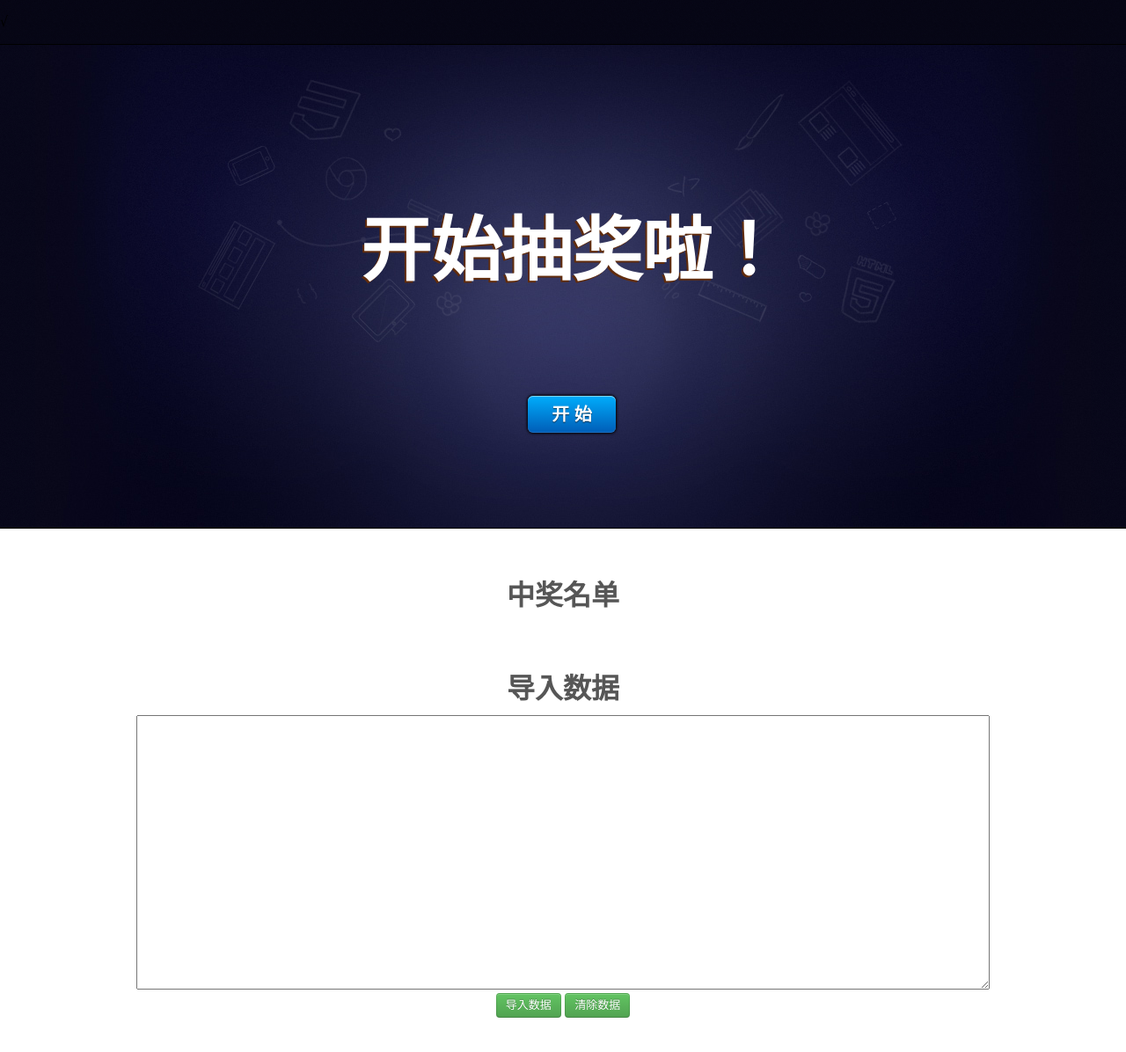
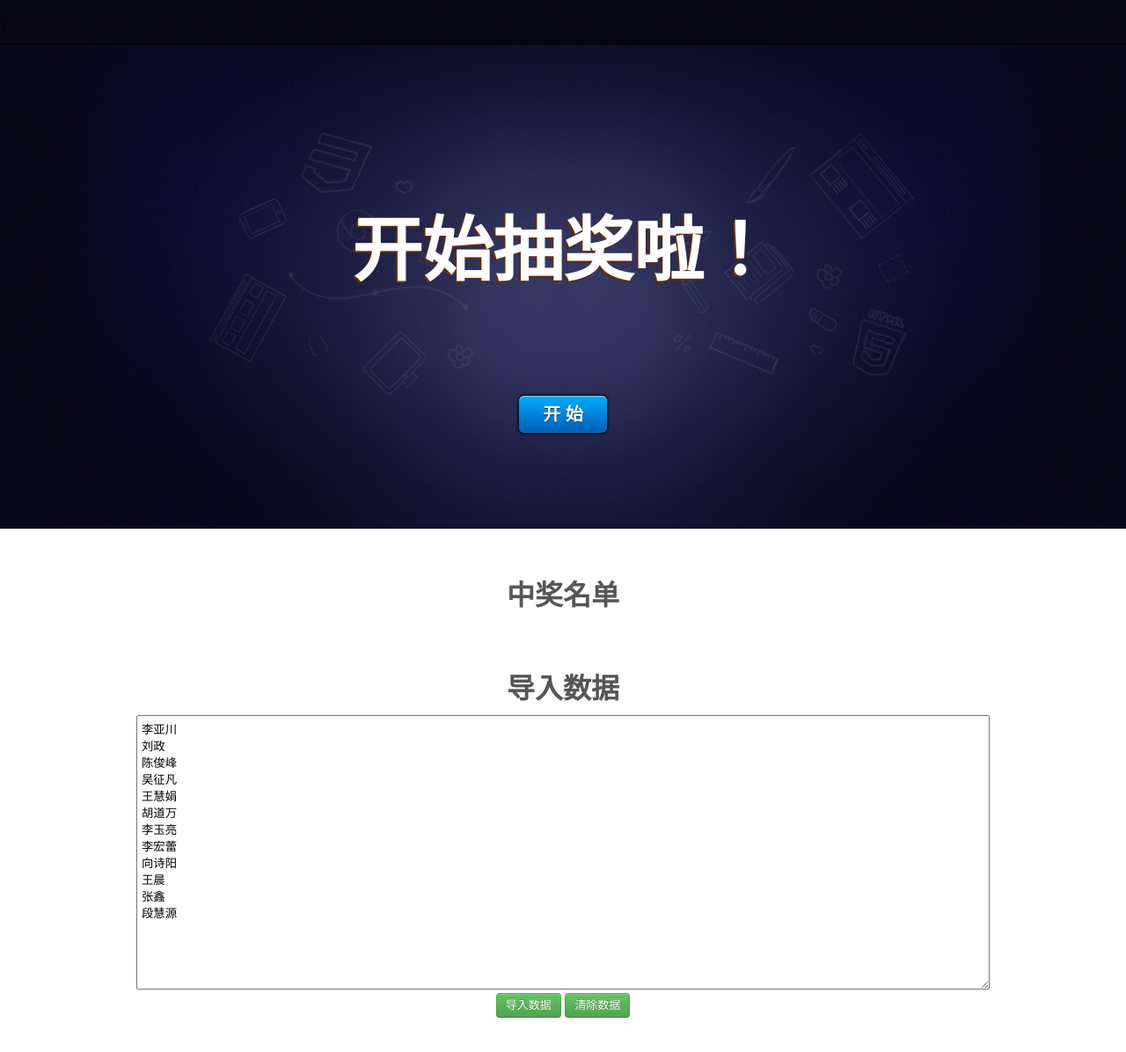
Before and after one commit to applesstt/RKReward, a plain HTML site: page index.html in a window 1280 px wide. Shown: the whole page at 88% size. Drawn offline with Linux system fonts and the light colour scheme.

Commit message:
modify style

```diff
--- a/index.html
+++ b/index.html
@@ -44,7 +44,20 @@
 
     <div class="container import">
       <h2 class="page-title">导入数据</h2>
-      <textarea id="data-source"></textarea>
+      <textarea id="data-source">
+李亚川
+刘政
+陈俊峰
+吴征凡
+王慧娟
+胡道万
+李玉亮
+李宏蕾
+向诗阳
+王晨
+张鑫
+段慧源
+      </textarea>
       <div>
         <button id="import-button"  class="btn btn-success" href="#">导入数据</button>
         <button id="clear-data-button"  class="btn btn-success" href="#">清除数据</button>
--- a/js/application.js
+++ b/js/application.js
@@ -17,6 +17,8 @@ var lucky = (function (){
       tx.executeSql("DROP TABLE names", [], function(tx, results){
         alert("Clear data success!");
         this.initDB();
+        this.showLuckyNames();
+        this.showAllTickets();
       });
     });
   }
@@ -137,8 +139,6 @@ $(function(){
 
   $('body').delegate('#clear-data-button', 'click', function(event){
     lucky.clearDB();
-    lucky.showLuckyNames();
-    lucky.showAllTickets();
   });
 
   $('#lucky-button').toggle(
--- a/stylesheets/application.css
+++ b/stylesheets/application.css
@@ -168,7 +168,7 @@ h2{
 }
 
 .container{
-  width: 960px;
+  width: 100%;
   margin: 0 auto;
   padding: 0 0 50px 0;
 }
@@ -190,10 +190,10 @@ h2{
 }
 
 #lucky-draw .container{
-  background: url('../images/header_icons.png') 75px 90px no-repeat;
-  width: 960px;
+  background: url('../images/header_icons.png') 50% 50% no-repeat;
+  width: 100%;
   height: 100%;
-  padding: 0 10px;
+  padding: 0;
   margin: auto;
   position: relative;
 }
@@ -261,10 +261,11 @@ h2{
   padding: 10px 0;
   float: left;
   width: 240px;
+  text-align: center;
 }
 
-#tickets{ width: 100%;}
-#tickets tr td{ padding: 10px 15px; border: 1px solid #CCC}
+#tickets{ min-width: 970px; margin-left: auto; margin-right: auto; }
+#tickets tr td{ padding: 10px 15px; border: 1px solid #CCC; text-align: center; }
 #tickets tr td:first-child{  }
 #tickets tr td:last-child{ width: 50px; text-align: center; }
 
```
